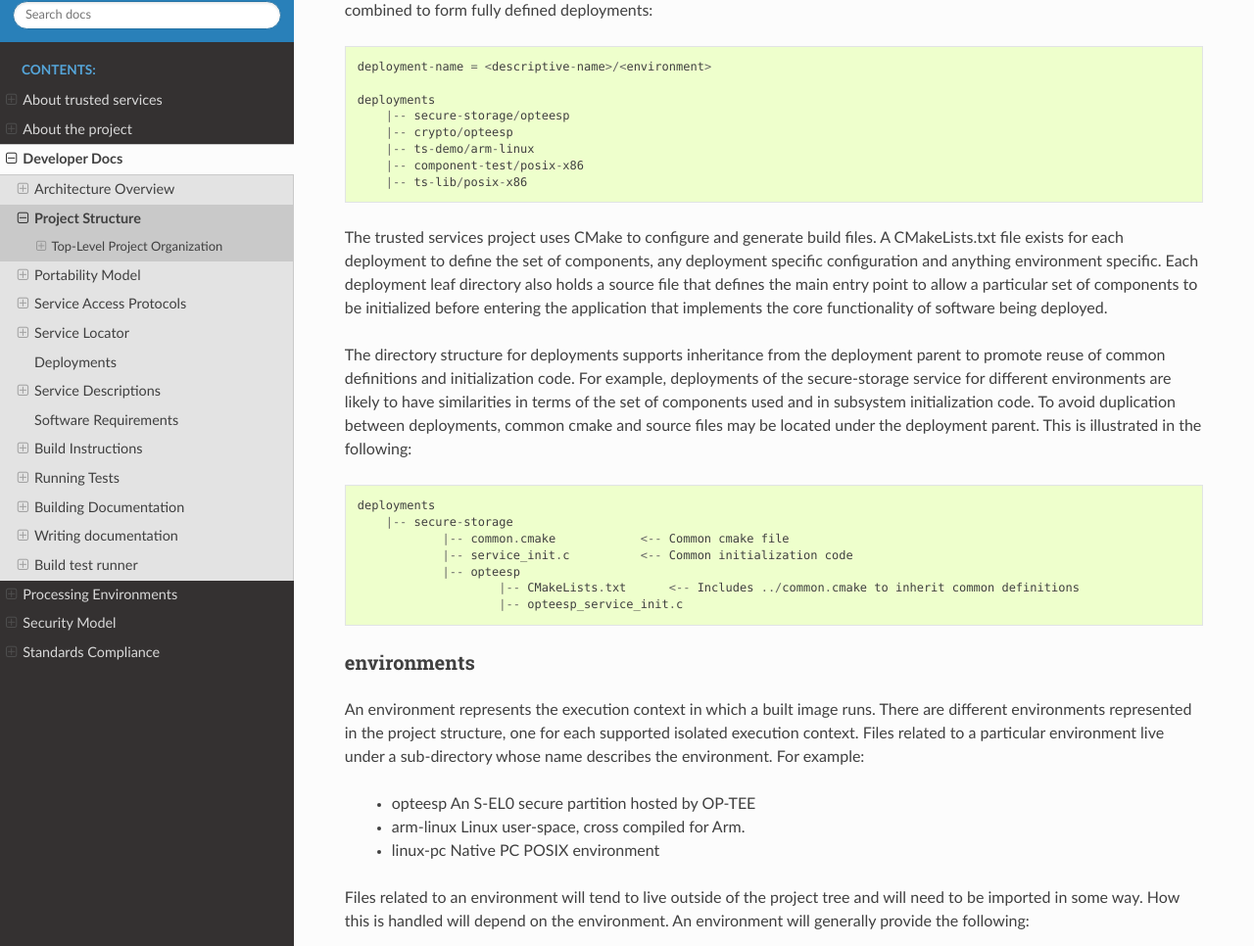
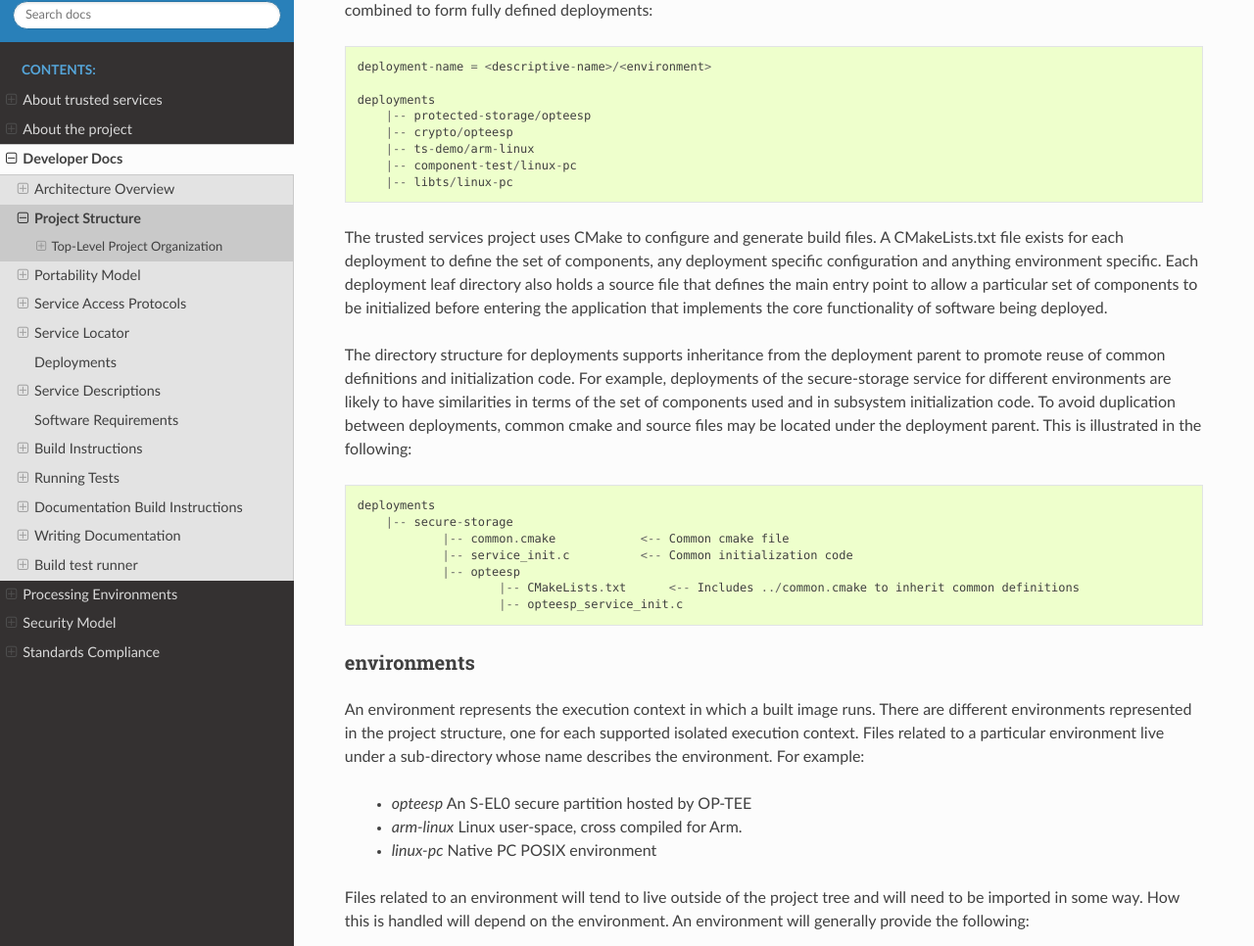
Before and after one commit to robbie-cao/trusted-services, a Sphinx documentation site: the page built from docs/developer/project-structure.rst, in a window 1280 px wide and 1400 px high, scrolled down 728 px. Shown: the part 149-1115 px from the top of the window at 98% size. Built offline with Sphinx 7.4.7 and the Read the Docs theme 2.0.0, drawn with Linux system fonts in a browser that asks for light colours; some of the changed text lies outside the part shown.

Commit message:
Add secure storage service docs
Adds a description of the secure storage service.  Also updates and
fixes a few other documentation niggles.

Signed-off-by: Julian Hall <julian.hall@arm.com>
Change-Id: Ie212cc12344f71a2ef2f9d683a967b0433acf866

```diff
--- a/docs/developer/docs-build.rst
+++ b/docs/developer/docs-build.rst
@@ -1,5 +1,5 @@
-Building Documentation
-======================
+Documentation Build Instructions
+================================
 
 To create a rendered copy of this documentation locally you can use the
 `Sphinx`_ tool to build and package the plain-text documents into HTML-formatted
--- a/docs/developer/project-structure.rst
+++ b/docs/developer/project-structure.rst
@@ -38,11 +38,11 @@
     deployment-name = <descriptive-name>/<environment>
 
     deployments
-        |-- secure-storage/opteesp
+        |-- protected-storage/opteesp
         |-- crypto/opteesp
         |-- ts-demo/arm-linux
-        |-- component-test/posix-x86
-        |-- ts-lib/posix-x86
+        |-- component-test/linux-pc
+        |-- libts/linux-pc
 
 The trusted services project uses CMake to configure and generate build files.  A CMakeLists.txt file exists
 for each deployment to define the set of components, any deployment specific configuration and anything
@@ -71,9 +71,9 @@
 represented in the project structure, one for each supported isolated execution context.  Files related to a
 particular environment live under a sub-directory whose name describes the environment.  For example:
 
-    - opteesp     An S-EL0 secure partition hosted by OP-TEE
-    - arm-linux   Linux user-space, cross compiled for Arm.
-    - linux-pc   Native PC POSIX environment
+    - *opteesp*         An S-EL0 secure partition hosted by OP-TEE
+    - *arm-linux*       Linux user-space, cross compiled for Arm.
+    - *linux-pc*        Native PC POSIX environment
 
 Files related to an environment will tend to live outside of the project tree and will need to be imported
 in some way.  How this is handled will depend on the environment.  An environment will generally provide the
--- a/docs/developer/service-descriptions/index.rst
+++ b/docs/developer/service-descriptions/index.rst
@@ -6,6 +6,7 @@
     :caption: Contents:
 
     crypto-service-description
+    secure-storage-service-description
 
 --------------
 
--- a/docs/developer/software-requirements.rst
+++ b/docs/developer/software-requirements.rst
@@ -23,7 +23,7 @@
          (Note: the compiler part of the OP-TEE build environment works too.)
        * For `linux-pc` environment use the native version of GCC available in your Linux distribution.
 
-To build the documentation, please refer to :ref:`Building Documentation`.
+To build the documentation, please refer to :ref:`Documentation Build Instructions`.
 
 .. todo:: Add info on commit validation dependencies (checkpatch, uncrustify, etc...)
 
--- a/docs/developer/writing-documentation.rst
+++ b/docs/developer/writing-documentation.rst
@@ -1,4 +1,4 @@
-Writing documentation
+Writing Documentation
 =====================
 
 |TS| is documented using `Sphinx`_, which in turn uses Docutils and `Restructured Text`_ (|REST| hereafter).
```
Also changed, not shown: other parts of docs/developer/docs-build.rst (+1 -1 lines), other parts of docs/developer/project-structure.rst (+6 -4 lines), docs/developer/service-descriptions/secure-storage-service-description.rst (added, +172 -0 lines), 3 other files.
